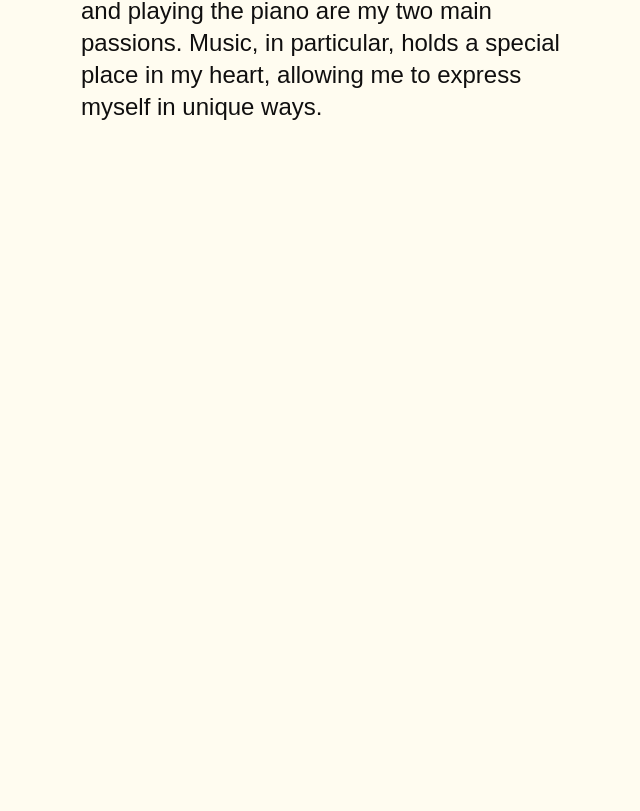
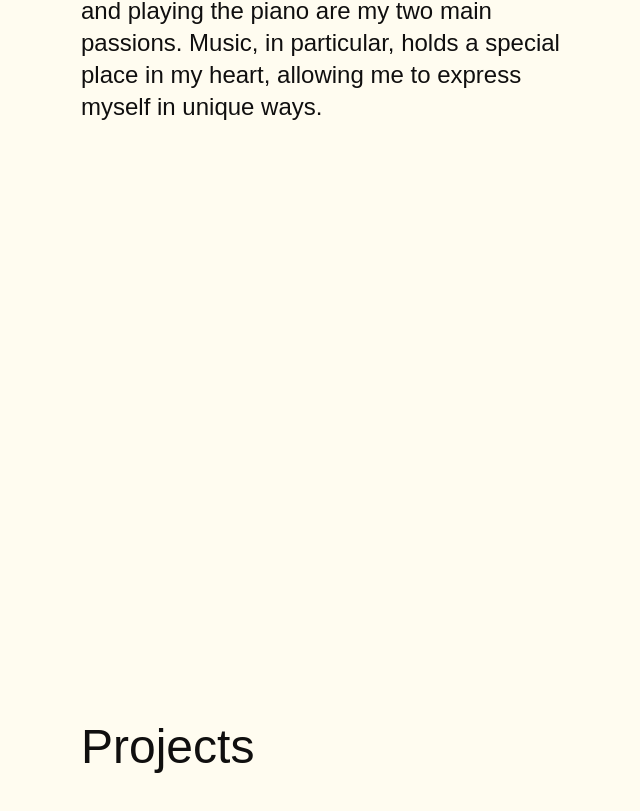
Before and after one commit to conrad-mo/personal-website, a SvelteKit app: page / in a window 1280 px wide. Shown: the part 453-1264 px from the top of the page, without its empty margins (47-687 px from the left). Before the commit the page ends 800 px from the top, so only its background shows below. Built offline with nearby package versions, Linux system fonts and the light colour scheme.

Commit message:
Reach parity with small private react rewrite

```diff
--- a/src/routes/+page.svelte
+++ b/src/routes/+page.svelte
@@ -7,6 +7,9 @@
 		playing the piano are my two main passions. Music, in particular, holds a special place in my
 		heart, allowing me to express myself in unique ways.
 	</p>
+</div>
+<div class="projects">
+	<h1>Projects</h1>
 </div>
 
 <style>
@@ -34,4 +37,18 @@
 		font-weight: 300;
 		width: 50%;
 	}
+	.projects {
+		min-height: 100vh;
+		display: flex;
+		flex-direction: column;
+		justify-content: center;
+		gap: 4rem;
+		padding-left: 8rem;
+		padding-right: 8rem;
+	}
+	.projects h1 {
+		font-size: 3rem;
+		line-height: 1;
+		font-weight: 400;
+	}
 </style>
```
